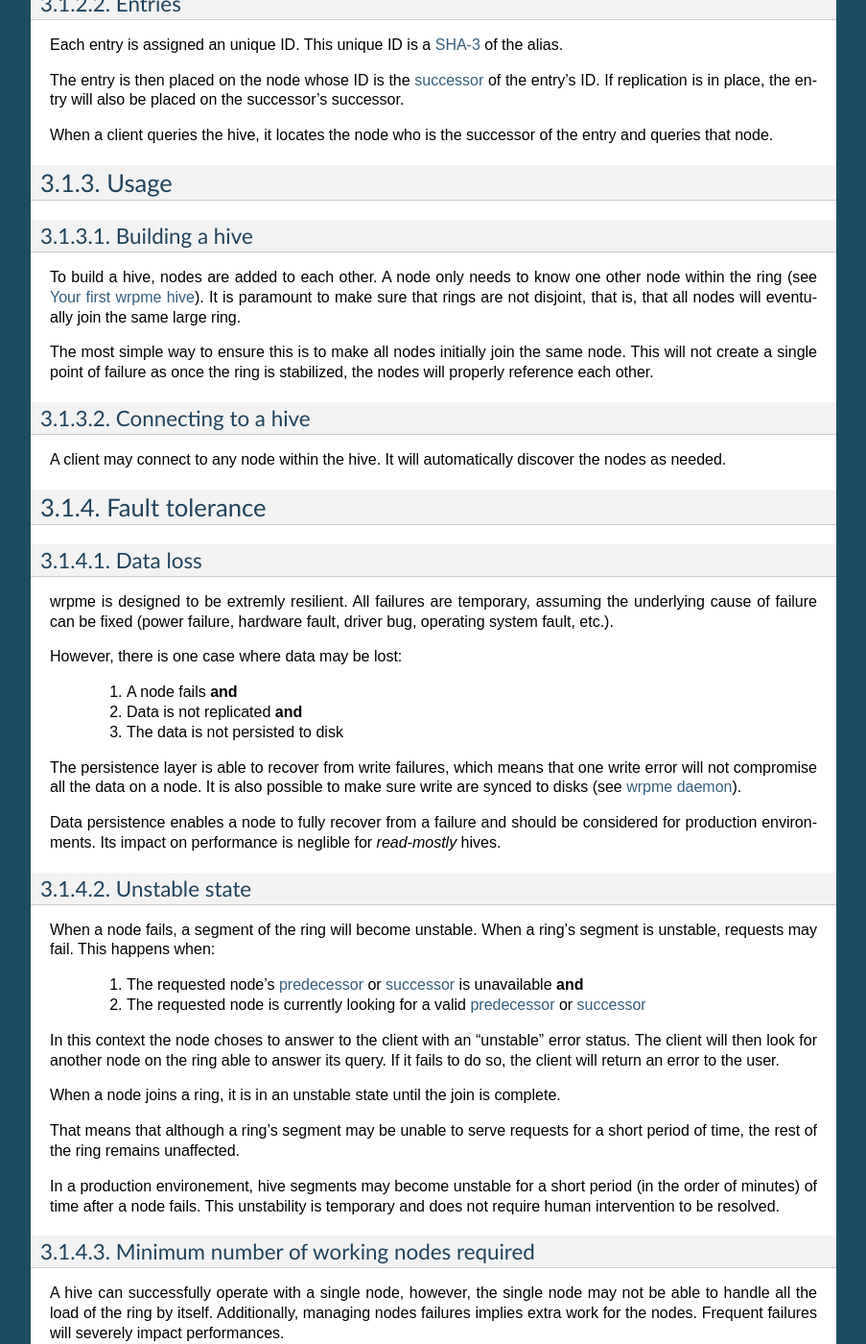
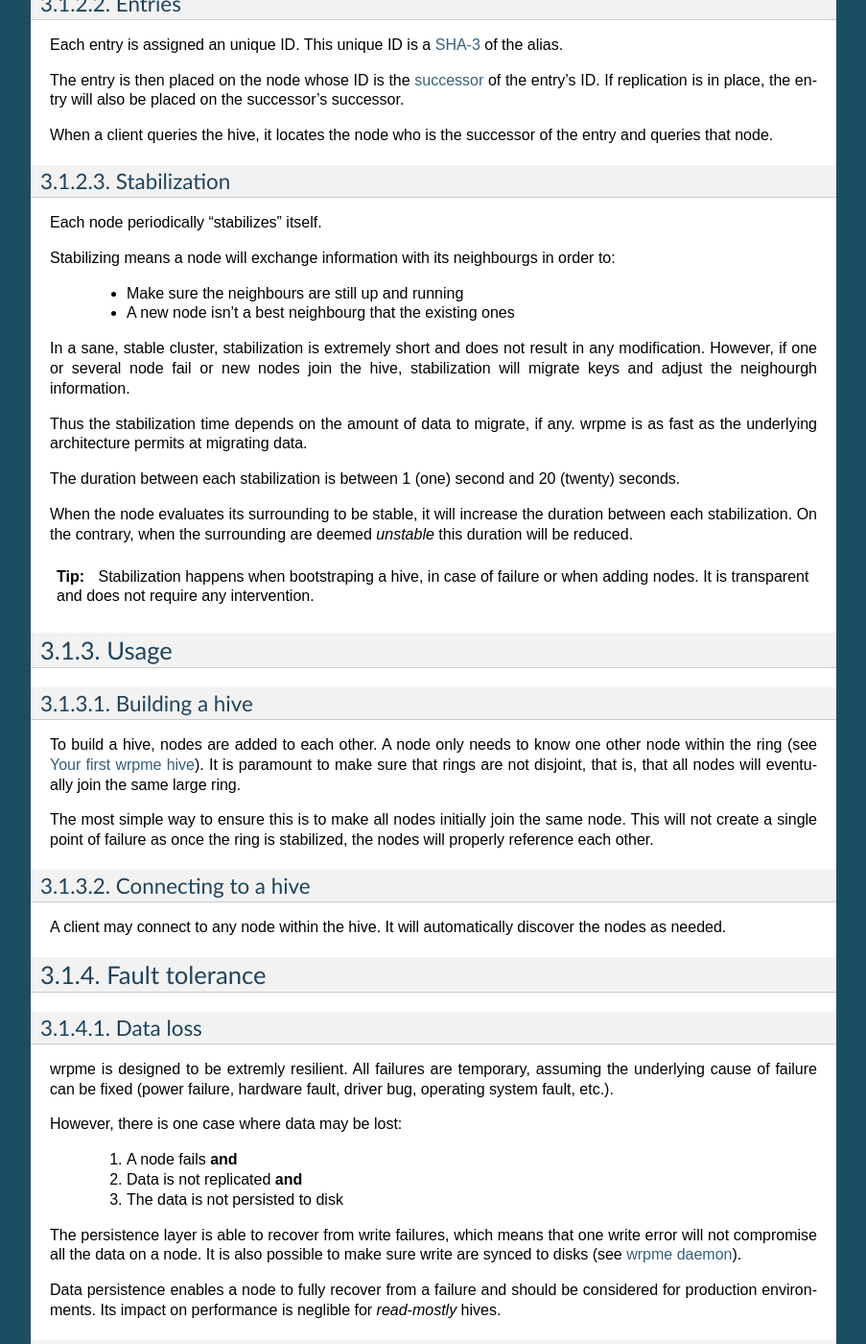
Before and after one commit to iltommi/qdb-documentation, a Sphinx documentation site: the page built from source/concepts/distribution.rst, in a window 1280 px wide and 1400 px high, scrolled down 766 px. Shown: the whole window at 96% size, without its empty margins (198-1101 px from the left). Built offline with Sphinx 7.4.7, drawn with Linux system fonts in a browser that asks for light colours; formulas are drawn with MathJax 3; some of the changed text lies outside the part shown.

Commit message:
Minor adjustments

```diff
--- a/source/concepts/distribution.rst
+++ b/source/concepts/distribution.rst
@@ -41,6 +41,27 @@ Each entry is assigned an unique ID. This unique ID is a `SHA-3 <http://en.wikip
 The entry is then placed on the node whose ID is the :term:`successor` of the entry's ID. If replication is in place, the entry will also be placed on the successor's successor.
 
 When a client queries the hive, it locates the node who is the successor of the entry and queries that node.
+
+Stabilization
+---------------
+
+Each node periodically "stabilizes" itself.
+
+Stabilizing means a node will exchange information with its neighbourgs in order to:
+
+    * Make sure the neighbours are still up and running
+    * A new node isn't a best neighbourg that the existing ones
+
+In a sane, stable cluster, stabilization is extremely short and does not result in any modification. However, if one or several node fail or new nodes join the hive, stabilization will migrate keys and adjust the neighourgh information.
+
+Thus the stabilization time depends on the amount of data to migrate, if any. wrpme is as fast as the underlying architecture permits at migrating data.
+
+The duration between each stabilization is between 1 (one) second and 20 (twenty) seconds.
+
+When the node evaluates its surrounding to be stable, it will increase the duration between each stabilization. On the contrary, when the surrounding are deemed *unstable* this duration will be reduced.
+
+.. tip::
+    Stabilization happens when bootstraping a hive, in case of failure or when adding nodes. It is transparent and does not require any intervention.
 
 Usage
 =====================================================
@@ -91,7 +112,10 @@ When a node joins a ring, it is in an unstable state until the join is complete.
 
 That means that although a ring's segment may be unable to serve requests for a short period of time, the rest of the ring remains unaffected.
 
-In a production environement, hive segments may become unstable for a short period (in the order of minutes) of time after a node fails. This unstability is temporary and does not require human intervention to be resolved.
+In a production environement, hive segments may become unstable for a short period (in the order of minutes, generally in less than one minute) of time after a node fails. This unstability is temporary and does not require human intervention to be resolved.
+
+.. tip::
+    To sum up, when a hive's segment is unstable request *may* temporarly fail. The probability for failure is correlated with the number of simultaneous failures.
 
 Minimum number of working nodes required
 -------------------------------------------
--- a/source/concepts/persistence.rst
+++ b/source/concepts/persistence.rst
@@ -9,6 +9,8 @@ Persistence is done using `LevelDB <http://code.google.com/p/leveldb/>`_. All so
 Entries are stored "as is", unmodified. The wrpme technology ensures that the most frequent entries stay in memory in a way that allows the serving of a very large amount of simultenous requests (see :doc:`concurrency`).
 
 All entries are persisted to disk as they are added and updated. When a put or add request has been processed, it is guaranteed that the persistence layer has fully acknowledged the persistence request.
+
+The persistence layer may compress data for efficency purposes. This is transparent to the client.
 
 By default, the persistence layer uses a write cache to increase performance, but this can be disabled (see :doc:`../reference/wrpmed`). When the write cache is disabled, the server will not return from a put or update request until the entry has been actually persisted on disk.
 
--- a/source/concepts/protocol.rst
+++ b/source/concepts/protocol.rst
@@ -19,6 +19,8 @@ Data management
 
 Data is sent and stored "as is", bit for bit. The user may add any kind of content to the wrpme hive, provided that the nodes have sufficient storage space. wrpme uses a low-level binary protocol that adds only few bytes of overhead per request.
 
+The persistence layer may compress data for efficency purposes. This is transparent to the client.
+
 Most high levels API support the language native serialization mechanism to transparently add and retrieve objects to/from a wrpme hive (see :doc:`../api/index`).
 
 Metadata is associated with each entry. The wrpme hive ensures the metadata and the actual data are consistent at all time.
```
